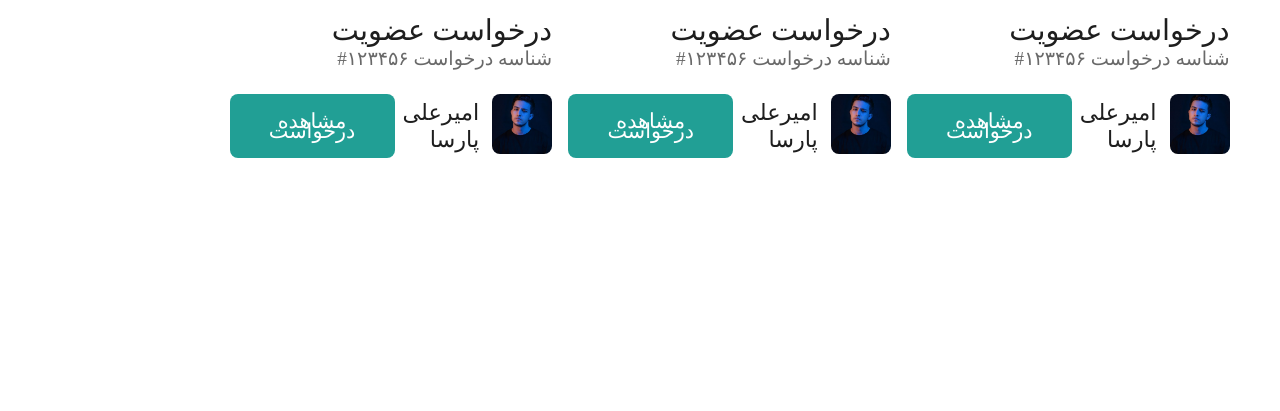
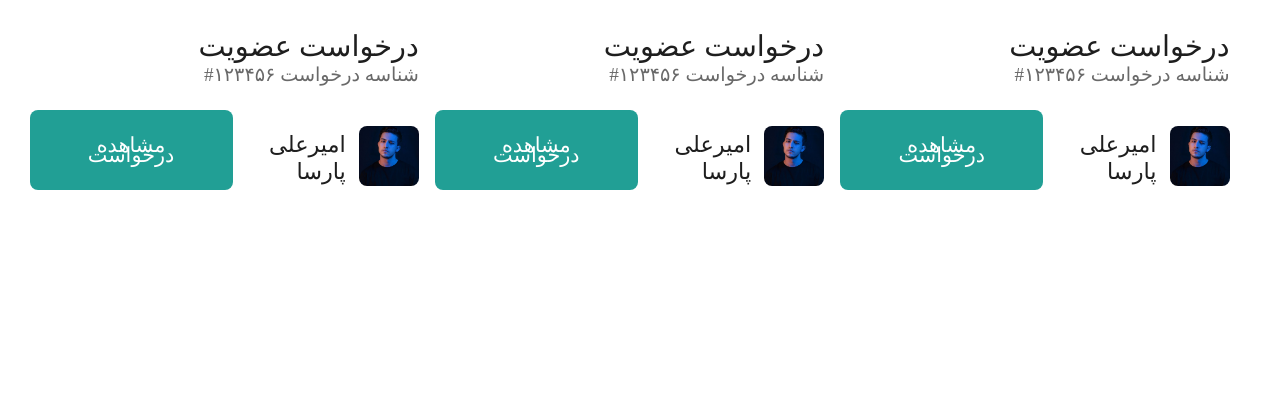
Before and after one commit to zahraa-gm/bootcamp-task-1, a plain HTML site: page index.html in a window 1280 px wide. Shown: the part 389-800 px from the top of the page. Drawn offline with Linux system fonts and the light colour scheme; a small style sheet from the web is missing; a web font is replaced by a local one.

Commit message:
change style file

```diff
--- a/style.css
+++ b/style.css
@@ -25,9 +25,9 @@ body{
 }
 .slides{
     width: 364px;
-    /* display:flex;
+    display:flex;
     flex-direction: column;
-    justify-content: center; */
+    justify-content: center;
 
 }
 
@@ -135,7 +135,7 @@ body{
         display: grid;
         grid-template-columns: 1fr 1fr ;
         gap: 1rem;
-        width: 1000px;
+        width: 800px;
 
 
 
@@ -149,7 +149,7 @@ body{
         line-height: 10px;
         font-size: 1.2rem;
         gap: 1rem;
-        /* padding: 30px; */
+        padding: 30px;
 
 
     }
@@ -176,7 +176,7 @@ body{
     .slides{
         display: grid;
         grid-template-columns: 1fr  1fr 1fr ;
-        width: 1000px;
+        width: 1200px;
 
 
     }
```
